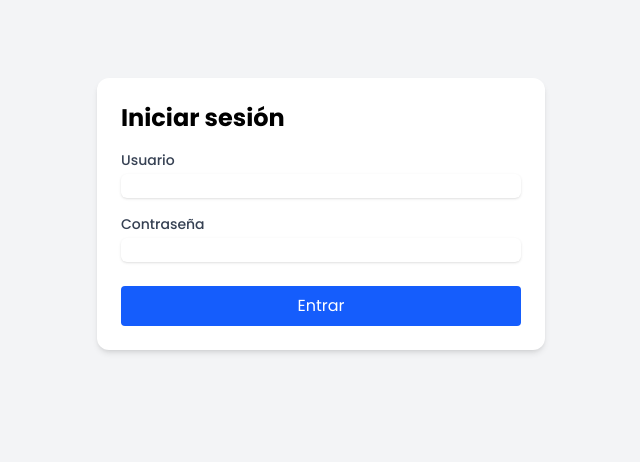
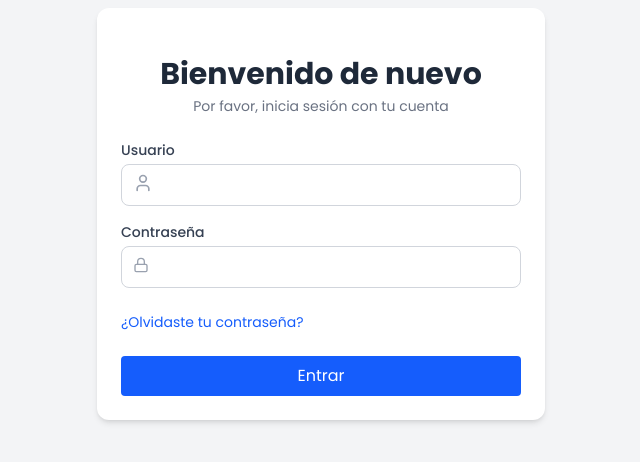
Before and after one commit to andresholguin6/doc-gest, a React (Vite) app in the folder front-doc_gest/: page / in a window 1280 px wide. Shown: the part 186-648 px from the top of the page, without its empty margins (319-959 px from the left). Built offline with nearby package versions, Linux system fonts and the light colour scheme.

Commit message:
se estiliza la card del login

```diff
--- a/front-doc_gest/Components/Login.jsx
+++ b/front-doc_gest/Components/Login.jsx
@@ -1,6 +1,7 @@
 import { useState } from "react";
 import axios from "axios";
 import { useNavigate } from "react-router-dom";
+import { User, Lock } from "lucide-react";
 
 export const Login = () => {
     const [form, setForm] = useState({ username: "", password: "" });
@@ -33,32 +34,39 @@ export const Login = () => {
     return (
         <div className="min-h-screen flex items-center justify-center bg-gray-100">
             <form onSubmit={handleLogin} className="bg-white p-6 rounded-xl shadow-md w-full max-w-md">
-                <h2 className="text-2xl font-bold mb-4">Iniciar sesión</h2>
+                <div className="mt-6 mb-6 text-center">
+                    <h2 className="text-3xl font-bold text-gray-800">Bienvenido de nuevo</h2>
+                    <p className="text-sm text-gray-500 mt-1">Por favor, inicia sesión con tu cuenta</p>
+                </div>
 
                 {error && <div className="text-red-500 mb-2">{error}</div>}
-
-                <div className="mb-4">
-                    <label className="block text-sm font-medium text-gray-700">Usuario</label>
+                <label className="block text-sm font-medium text-gray-700">Usuario</label>
+                <div className="flex relative items-center mb-4 group">
+                    <User className="absolute left-3 text-gray-400 w-5 h-5 group-focus-within:text-blue-500 transition-colors" />
                     <input
                         type="text"
                         name="username"
                         value={form.username}
                         onChange={handleChange}
-                        className="mt-1 block w-full border-gray-300 rounded-md shadow-sm focus:ring-blue-500 focus:border-blue-500"
+                        className="w-full px-9 py-2 mt-1 border border-gray-300 rounded-lg focus:outline-none focus:ring-2 focus:ring-blue-500"
                         required
                     />
                 </div>
-
-                <div className="mb-6">
-                    <label className="block text-sm font-medium text-gray-700">Contraseña</label>
+                <label className="block text-sm font-medium text-gray-700">Contraseña</label>
+                <div className="mb-6 flex relative items-center group">
+                    <Lock className="absolute left-3 text-gray-400 w-4 h-4 group-focus-within:text-blue-500 transition-colors"/>
                     <input
                         type="password"
                         name="password"
                         value={form.password}
                         onChange={handleChange}
-                        className="mt-1 block w-full border-gray-300 rounded-md shadow-sm focus:ring-blue-500 focus:border-blue-500"
+                        className="w-full px-9 py-2 mt-1 border border-gray-300 rounded-lg focus:outline-none focus:ring-2 focus:ring-blue-500"
                         required
                     />
+                </div>
+
+                <div className="flex justify-between items-center text-sm mb-6">
+                    <a href="#" className="text-blue-600 hover:underline">¿Olvidaste tu contraseña?</a>
                 </div>
 
                 <button
--- a/front-doc_gest/Components/SideBar.jsx
+++ b/front-doc_gest/Components/SideBar.jsx
@@ -22,7 +22,7 @@ export const SideBar = () => {
                     <li className="mb-4">
                         <button
                             onClick={handleLogout}
-                            className="hover:text-blue-300 text-left w-full"
+                            className="hover:text-blue-300 text-left w-full cursor-pointer"
                         >
                             Logout
                         </button>
```
Also changed, not shown: 1 other file (tests, documents, lock files or other folders).
